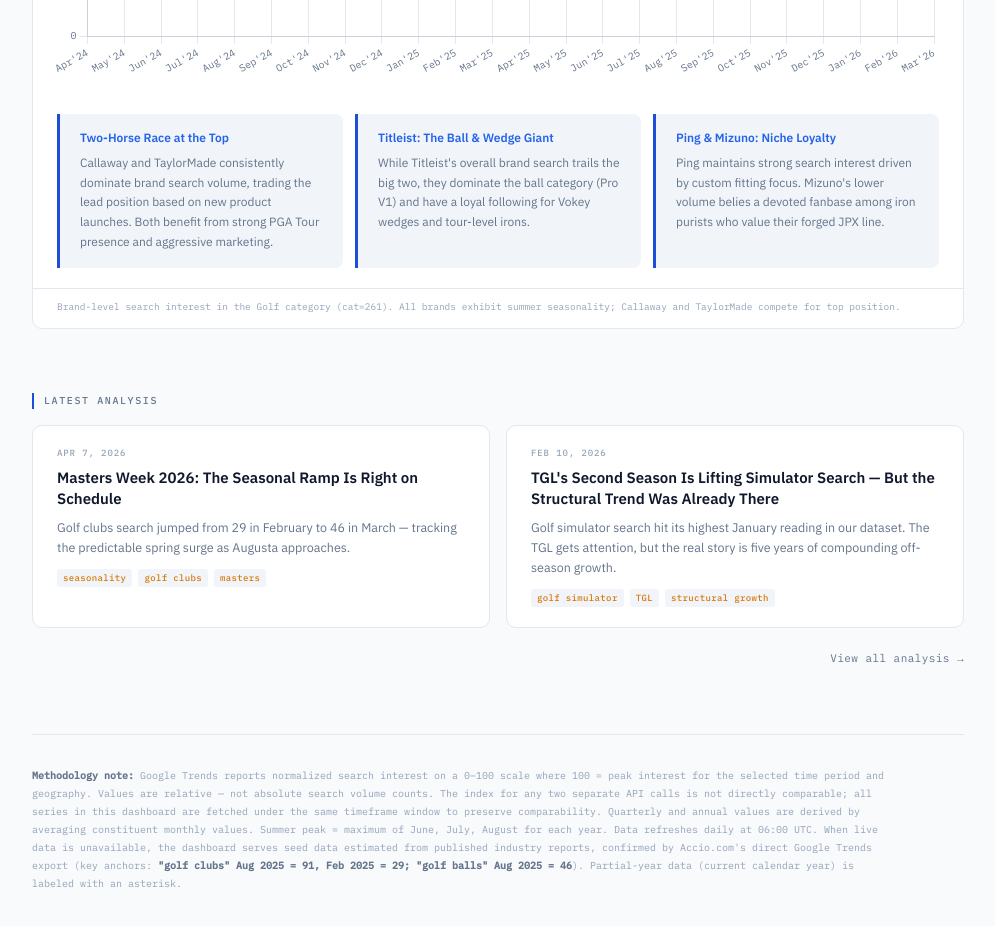
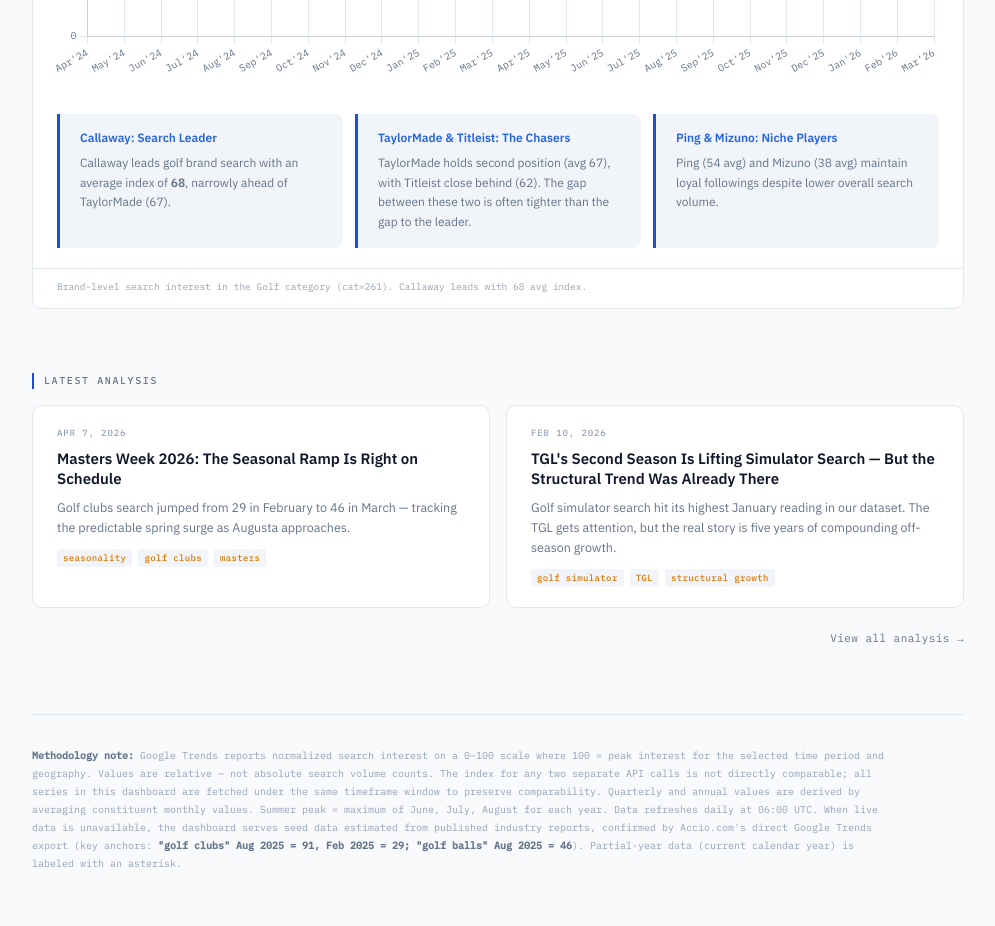
Before and after one commit to kiran-akkineni/golf-trends-dashboard, a Next.js app: page / in a window 1280 px wide. Shown: the part 4120-5046 px from the top of the page, without its empty margins (142-1137 px from the left). Built offline with nearby package versions, Linux system fonts and the light colour scheme; no server answers.

Commit message:
Dynamic OEM insights from data

```diff
--- a/components/Dashboard.tsx
+++ b/components/Dashboard.tsx
@@ -579,6 +579,36 @@
     ? `+${newNormalAvg - prePandemicAvg} vs pre-pandemic avg`
     : null;
 
+  // ── Derived OEM brand stats ─────────────────────────────────────────────────
+  const oemStats = (() => {
+    const { monthly } = data.data;
+    const brands = [
+      { key: 'callaway', name: 'Callaway' },
+      { key: 'taylormade', name: 'TaylorMade' },
+      { key: 'titleist', name: 'Titleist' },
+      { key: 'ping', name: 'Ping' },
+      { key: 'mizuno', name: 'Mizuno' },
+    ] as const;
+
+    // Calculate average for last 24 months for each brand
+    const ranked = brands.map(({ key, name }) => {
+      const series = monthly[key as keyof typeof monthly] ?? {};
+      const values = Object.values(series).filter((v): v is number => v !== null && v !== undefined);
+      const last24 = values.slice(-24);
+      const avg = last24.length > 0 ? Math.round(last24.reduce((a, b) => a + b, 0) / last24.length) : 0;
+      return { key, name, avg };
+    }).sort((a, b) => b.avg - a.avg);
+
+    const leader = ranked[0];
+    const second = ranked[1];
+    const third = ranked[2];
+    const leaderGap = leader && second && second.avg > 0
+      ? (leader.avg / second.avg).toFixed(1)
+      : null;
+
+    return { ranked, leader, second, third, leaderGap };
+  })();
+
   return (
     <main>
       <div className="container">
@@ -789,32 +819,40 @@
               { color: OEM_COLORS.ping, label: 'Ping', dashed: true },
               { color: OEM_COLORS.mizuno, label: 'Mizuno', dashed: true },
             ]}
-            footnote="Brand-level search interest in the Golf category (cat=261). All brands exhibit summer seasonality; Callaway and TaylorMade compete for top position."
+            footnote={`Brand-level search interest in the Golf category (cat=261). ${oemStats.leader?.name ?? 'Leader'} leads with ${oemStats.leader?.avg ?? '—'} avg index.`}
             below={
               <div style={{ padding: '0 24px 20px' }}>
                 <div className="insights">
                   <div className="insight">
-                    <div className="insight-title">Two-Horse Race at the Top</div>
+                    <div className="insight-title">
+                      {oemStats.leader?.name}: Search Leader
+                    </div>
                     <div className="insight-body">
-                      Callaway and TaylorMade consistently dominate brand search volume,
-                      trading the lead position based on new product launches. Both benefit
-                      from strong PGA Tour presence and aggressive marketing.
+                      {oemStats.leader?.name} leads golf brand search with an average index of{' '}
+                      <strong>{oemStats.leader?.avg}</strong>
+                      {oemStats.leaderGap && parseFloat(oemStats.leaderGap) >= 1.3
+                        ? ` — ${oemStats.leaderGap}× ahead of ${oemStats.second?.name}.`
+                        : `, narrowly ahead of ${oemStats.second?.name} (${oemStats.second?.avg}).`}
                     </div>
                   </div>
                   <div className="insight">
-                    <div className="insight-title">Titleist: The Ball & Wedge Giant</div>
+                    <div className="insight-title">
+                      {oemStats.second?.name} & {oemStats.third?.name}: The Chasers
+                    </div>
                     <div className="insight-body">
-                      While Titleist&apos;s overall brand search trails the big two, they
-                      dominate the ball category (Pro V1) and have a loyal following for
-                      Vokey wedges and tour-level irons.
+                      {oemStats.second?.name} holds second position (avg {oemStats.second?.avg}),
+                      with {oemStats.third?.name} close behind ({oemStats.third?.avg}).
+                      The gap between these two is often tighter than the gap to the leader.
                     </div>
                   </div>
                   <div className="insight">
-                    <div className="insight-title">Ping & Mizuno: Niche Loyalty</div>
+                    <div className="insight-title">
+                      {oemStats.ranked[3]?.name} & {oemStats.ranked[4]?.name}: Niche Players
+                    </div>
                     <div className="insight-body">
-                      Ping maintains strong search interest driven by custom fitting focus.
-                      Mizuno&apos;s lower volume belies a devoted fanbase among iron
-                      purists who value their forged JPX line.
+                      {oemStats.ranked[3]?.name} ({oemStats.ranked[3]?.avg} avg) and{' '}
+                      {oemStats.ranked[4]?.name} ({oemStats.ranked[4]?.avg} avg) maintain
+                      loyal followings despite lower overall search volume.
                     </div>
                   </div>
                 </div>
```
